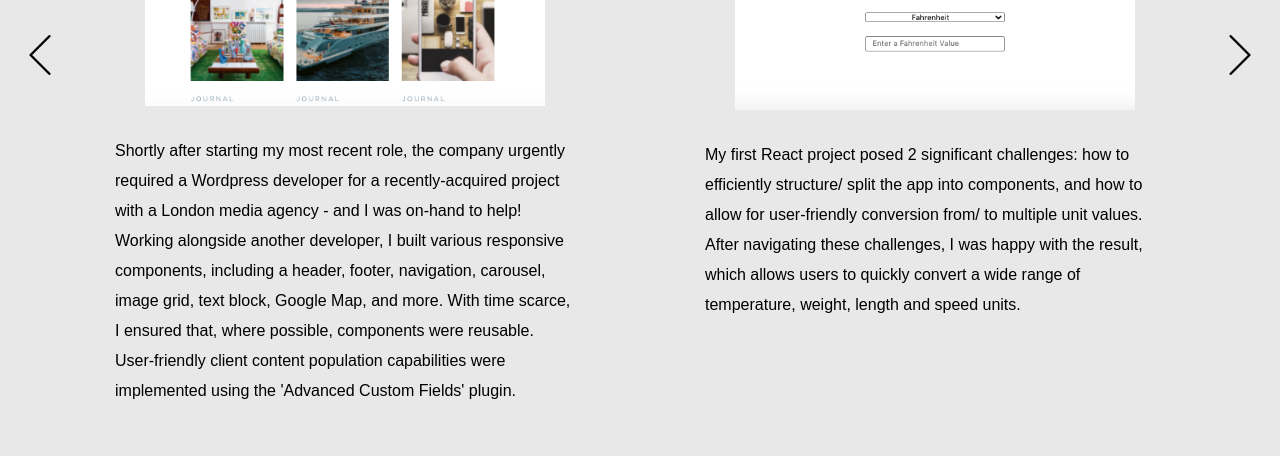
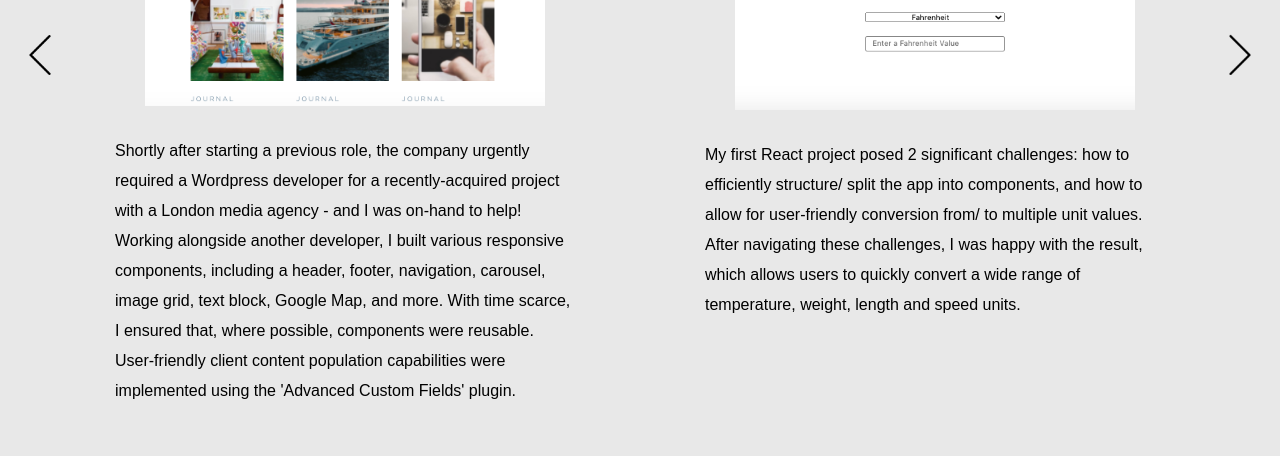
Before and after one commit to adam-martin14/adam-martin, a React app: page / in a window 1280 px wide. Shown: the part 2040-2496 px from the top of the page. Built offline with nearby package versions, Linux system fonts and the light colour scheme.

Commit message:
Copy changes.

```diff
--- a/src/components/Carousel/Carousel.js
+++ b/src/components/Carousel/Carousel.js
@@ -69,7 +69,7 @@ export default class PortfolioCarousel extends Component {
                             <a href="https://www.hillgatepr.co.uk/" target="_blank" rel="noopener noreferrer">
                                 <img src={hillgate} alt="project-screenshot"></img>
                             </a>
-                            <p>Shortly after starting my most recent role, the company urgently required a Wordpress developer for a recently-acquired project with a London media agency - and I was on-hand to help! Working alongside another developer, I built various responsive components, including a header, footer, navigation, carousel, image grid, text block, Google Map, and more. With time scarce, I ensured that, where possible, components were reusable. User-friendly client content population capabilities were implemented using the 'Advanced Custom Fields' plugin.</p>
+                            <p>Shortly after starting a previous role, the company urgently required a Wordpress developer for a recently-acquired project with a London media agency - and I was on-hand to help! Working alongside another developer, I built various responsive components, including a header, footer, navigation, carousel, image grid, text block, Google Map, and more. With time scarce, I ensured that, where possible, components were reusable. User-friendly client content population capabilities were implemented using the 'Advanced Custom Fields' plugin.</p>
                         </div>
                     </div>
 
--- a/src/components/Footer/Footer.js
+++ b/src/components/Footer/Footer.js
@@ -8,7 +8,7 @@ const footer = (props) => (
 
         <div className={classes.FooterContentContainer}>
 
-            <p>Adam Martin, 2020</p>
+            <p>Adam Martin, {new Date().getFullYear()}</p>
 
         </div>
     </div>
```
Also changed, not shown: 16 other files (tests, documents, lock files or other folders).
